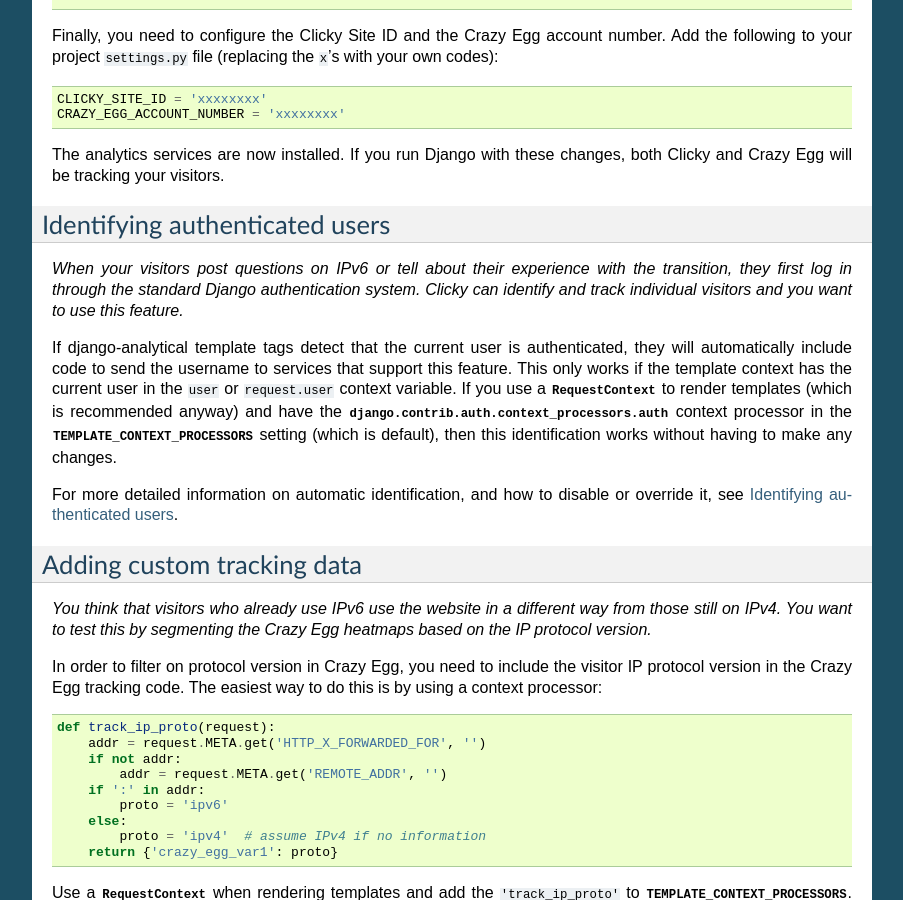
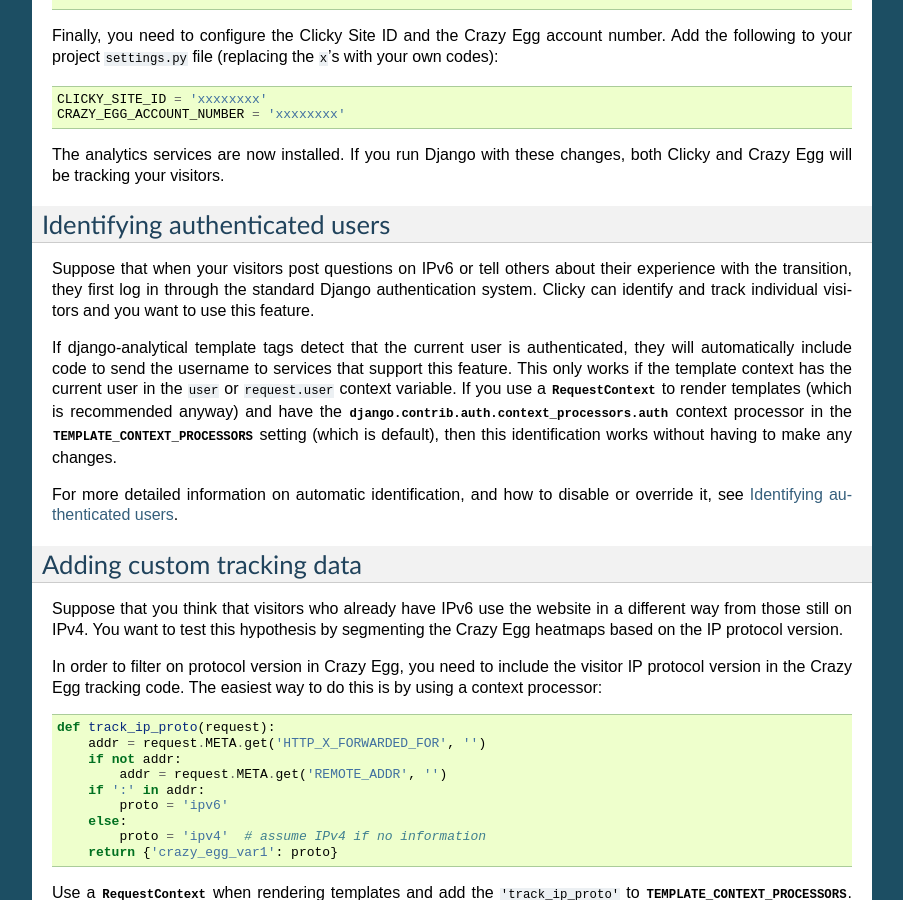
Before and after one commit to jazzband/django-analytical, a Sphinx documentation site: the page built from docs/tutorial.rst, in a window 1280 px wide and 900 px high, scrolled down 1046 px. Shown: the whole window, without its empty margins (198-1101 px from the left). Built offline with Sphinx 7.4.7, drawn with Linux system fonts in a browser that asks for light colours; some of the changed text lies outside the part shown.

Commit message:
Fix tutorial typos, uncomment download URL in setup.py

```diff
--- a/docs/tutorial.rst
+++ b/docs/tutorial.rst
@@ -80,10 +81,10 @@
 Identifying authenticated users
 ===============================
 
-*When your visitors post questions on IPv6 or tell about their
-experience with the transition, they first log in through the standard
-Django authentication system.  Clicky can identify and track individual
-visitors and you want to use this feature.*
+Suppose that when your visitors post questions on IPv6 or tell others
+about their experience with the transition, they first log in through
+the standard Django authentication system.  Clicky can identify and
+track individual visitors and you want to use this feature.
 
 If django-analytical template tags detect that the current user is
 authenticated, they will automatically include code to send the username
@@ -102,9 +103,10 @@
 Adding custom tracking data
 ===========================
 
-*You think that visitors who already use IPv6 use the website in a
-different way from those still on IPv4.  You want to test this by
-segmenting the Crazy Egg heatmaps based on the IP protocol version.*
+Suppose that you think that visitors who already have IPv6 use the
+website in a different way from those still on IPv4.  You want to test
+this hypothesis by segmenting the Crazy Egg heatmaps based on the IP
+protocol version.
 
 In order to filter on protocol version in Crazy Egg, you need to
 include the visitor IP protocol version in the Crazy Egg tracking code.
--- a/setup.py
+++ b/setup.py
@@ -68,6 +68,6 @@
     ],
     platforms = ['any'],
     url = 'http://github.com/jcassee/django-analytical',
-    #download_url = 'http://github.com/jcassee/django-analytical/archives/master',
+    download_url = 'http://github.com/jcassee/django-analytical/archives/master',
     cmdclass = cmdclass,
 )
```
Also changed, not shown: other parts of docs/tutorial.rst (+6 -5 lines).
